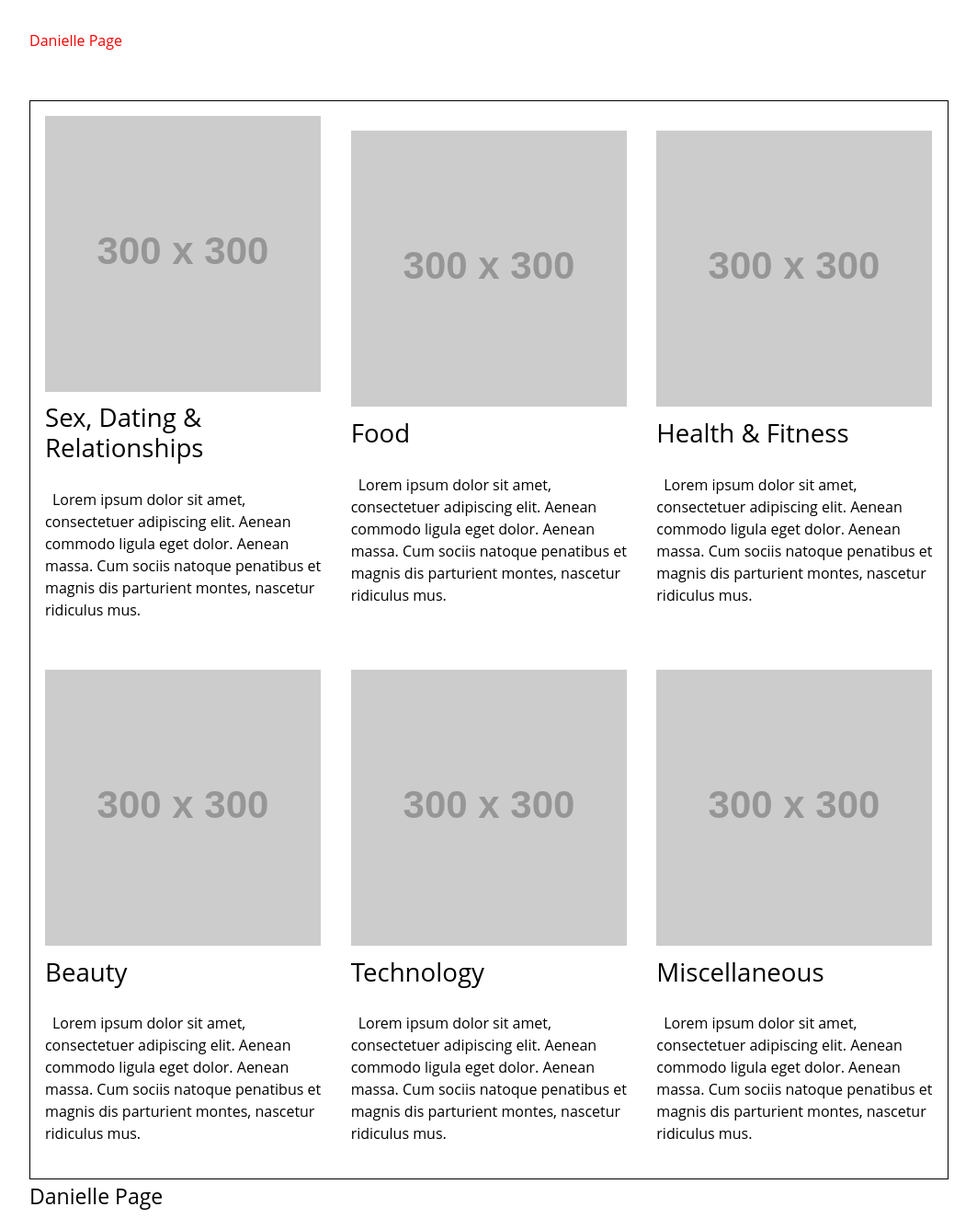
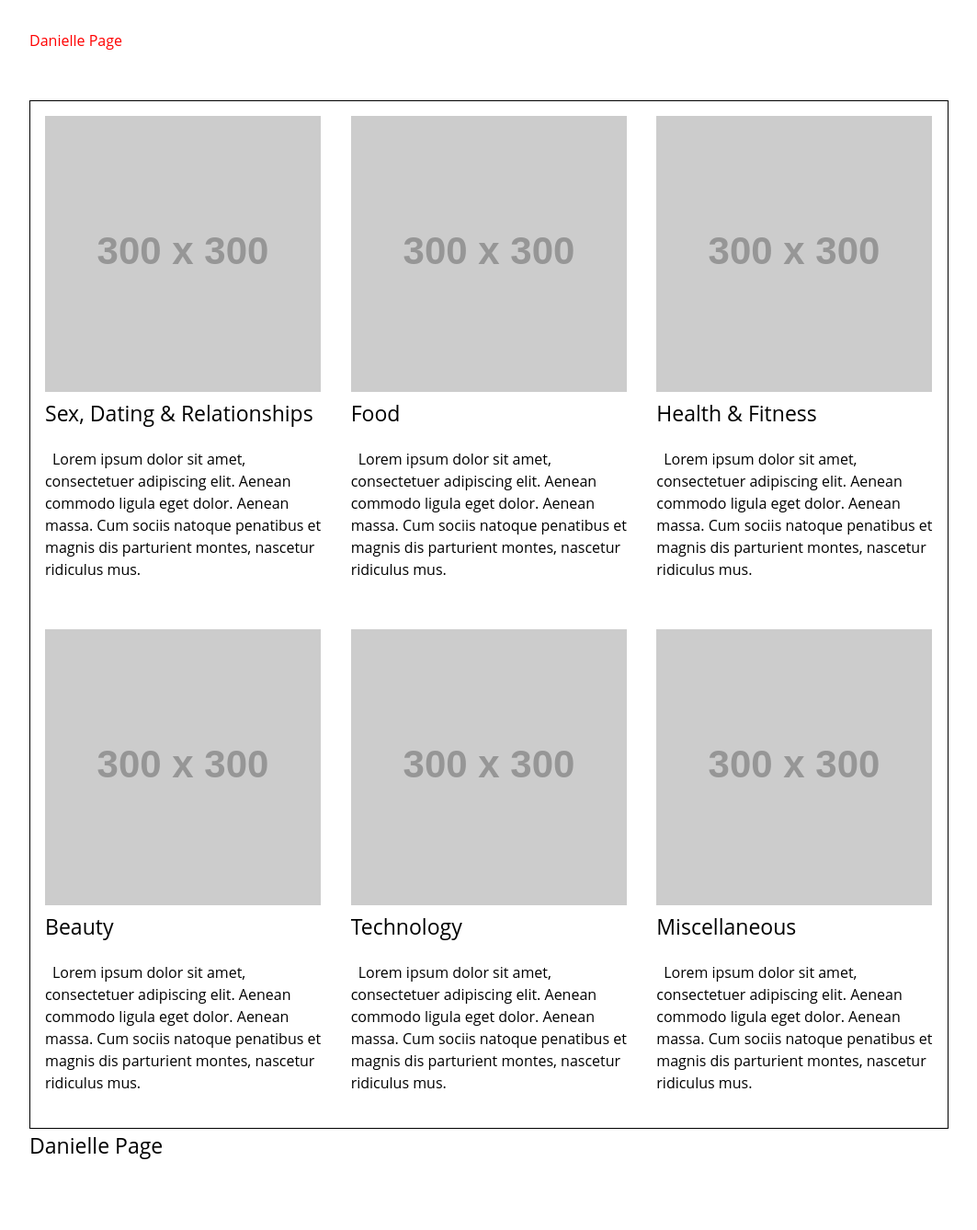
Before and after one commit to thedaniellepage/thedaniellepage, a Jekyll site: the page built from published-work.html, in a window 1280 px wide. Shown: the whole page at 92% size, without its empty margins (108-1171 px from the left). Built offline with Jekyll 4.4.1, drawn with Linux system fonts in a browser that asks for light colours; after the commit the page ends 1282 px from its top, so only the background shows below that.

Commit message:
more stuff!

```diff
--- a/published-work.html
+++ b/published-work.html
@@ -9,34 +9,34 @@ permalink: "index.html"
 <tr>
 	<td>
 		<img src="http://placehold.it/300x300" class="category-image">
-		<h2>Sex, Dating & Relationships</h2>
+		<h3>Sex, Dating & Relationships</h3>
 		<p class="category-blurb">Lorem ipsum dolor sit amet, consectetuer adipiscing elit. Aenean commodo ligula eget dolor. Aenean massa. Cum sociis natoque penatibus et magnis dis parturient montes, nascetur ridiculus mus.</p>
 	</td>
 	<td>
 		<img src="http://placehold.it/300x300" class="category-image">
-		<h2>Food</h2>
+		<h3>Food</h3>
 		<p class="category-blurb">Lorem ipsum dolor sit amet, consectetuer adipiscing elit. Aenean commodo ligula eget dolor. Aenean massa. Cum sociis natoque penatibus et magnis dis parturient montes, nascetur ridiculus mus.</p>
 	</td>
 	<td>
 		<img src="http://placehold.it/300x300" class="category-image">
-		<h2>Health & Fitness</h2>
+		<h3>Health & Fitness</h3>
 		<p class="category-blurb">Lorem ipsum dolor sit amet, consectetuer adipiscing elit. Aenean commodo ligula eget dolor. Aenean massa. Cum sociis natoque penatibus et magnis dis parturient montes, nascetur ridiculus mus.</p>
 	</td>
 </tr>
 <tr>
 	<td>
 		<img src="http://placehold.it/300x300" class="category-image">
-		<h2>Beauty</h2>
+		<h3>Beauty</h3>
 		<p class="category-blurb">Lorem ipsum dolor sit amet, consectetuer adipiscing elit. Aenean commodo ligula eget dolor. Aenean massa. Cum sociis natoque penatibus et magnis dis parturient montes, nascetur ridiculus mus.</p>
 	</td>
 	<td>
 		<img src="http://placehold.it/300x300" class="category-image">
-		<h2>Technology</h2>
+		<h3>Technology</h3>
 		<p class="category-blurb">Lorem ipsum dolor sit amet, consectetuer adipiscing elit. Aenean commodo ligula eget dolor. Aenean massa. Cum sociis natoque penatibus et magnis dis parturient montes, nascetur ridiculus mus.</p>
 	</td>
 	<td>
 		<img src="http://placehold.it/300x300" class="category-image">
-		<h2>Miscellaneous</h2>
+		<h3>Miscellaneous</h3>
 		<p class="category-blurb">Lorem ipsum dolor sit amet, consectetuer adipiscing elit. Aenean commodo ligula eget dolor. Aenean massa. Cum sociis natoque penatibus et magnis dis parturient montes, nascetur ridiculus mus.</p>
 	</td>
 </tr>
```
